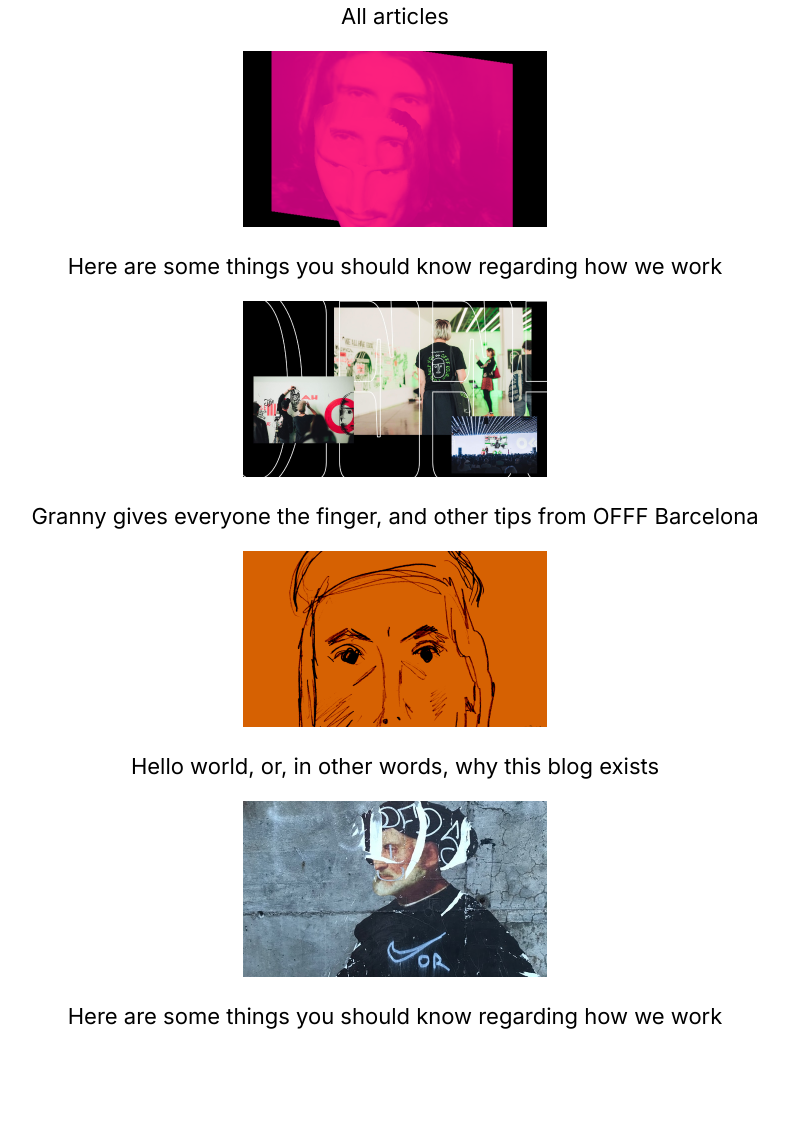
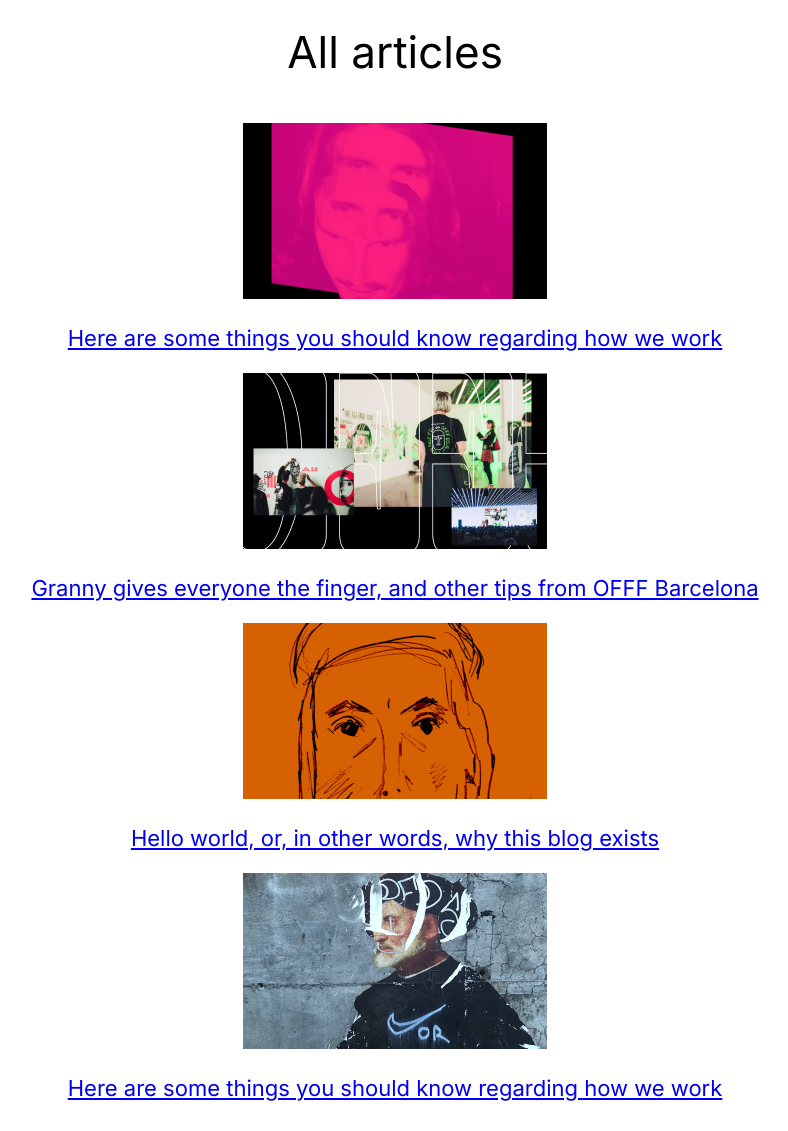
Before and after one commit to theselaw/Top-Universe-Blog-Template, a plain HTML site: page index.html in a window 1280 px wide. Shown: the part 1134-2265 px from the top of the page, without its empty margins (245-1033 px from the left). Before the commit the page ends 2185 px from the top, so only its background shows below. Drawn offline with Linux system fonts and the light colour scheme.

Commit message:
add link to the blog and style

```diff
--- a/index.html
+++ b/index.html
@@ -16,17 +16,31 @@
      <p>Why Ghost (& Figma) instead of Medium, WordPress or other<br/> options?</p>
      <hr width="640px"/>
    </div>
+   <p class="heading-par2">All articles</p>
    <div class="article">
-<p class="heading-par2">All articles</p>
+
     <div class="article-container">
+        <div class="blog1">
         <img src="./assets/blog1.png" alt="blog1-image">
+        <a href="#">
         <p>Here are some things you should know regarding how we work </p>
+         </a>
+    </div>
+        <div class="blog2">
         <img src="./assets/blog2.png" alt="blog2-image" />
-        <p>Granny gives everyone the finger, and other tips from OFFF Barcelona</p>
+        <a href="#"><p>Granny gives everyone the finger, and other tips from OFFF Barcelona</p>
+        </a>
+        </div>
+        <div class="blog3">
         <img src="./assets/blog3.png" alt="blog3-image" />
-        <p>Hello world, or, in other words, why this blog exists</p>
+        <a href="#"><p>Hello world, or, in other words, why this blog exists</p></div>
+        </a>
+        <div class="blog4">
         <img src="./assets/blog4.png" alt="blog4-image" />
-        <p>Here are some things you should know regarding how we work </p>
+        <a href="#"><p>Here are some things you should know regarding how we work </p>
+    </a>
+        </div>
+
     </div>
    </div>
 
--- a/style.css
+++ b/style.css
@@ -21,3 +21,23 @@ border: 1px solid;
     font-size: 44px;
     font-weight: 400;
 }
+.article{
+display: grid;
+grid-area:
+'a b'
+'c d'
+;
+
+}
+.blog1{
+    grid-area: a ;
+}
+.blog2{
+    grid-area: b ;
+}
+.blog3{
+    grid-area: c ;
+}
+.blog4{
+    grid-area: d ;
+}
```
